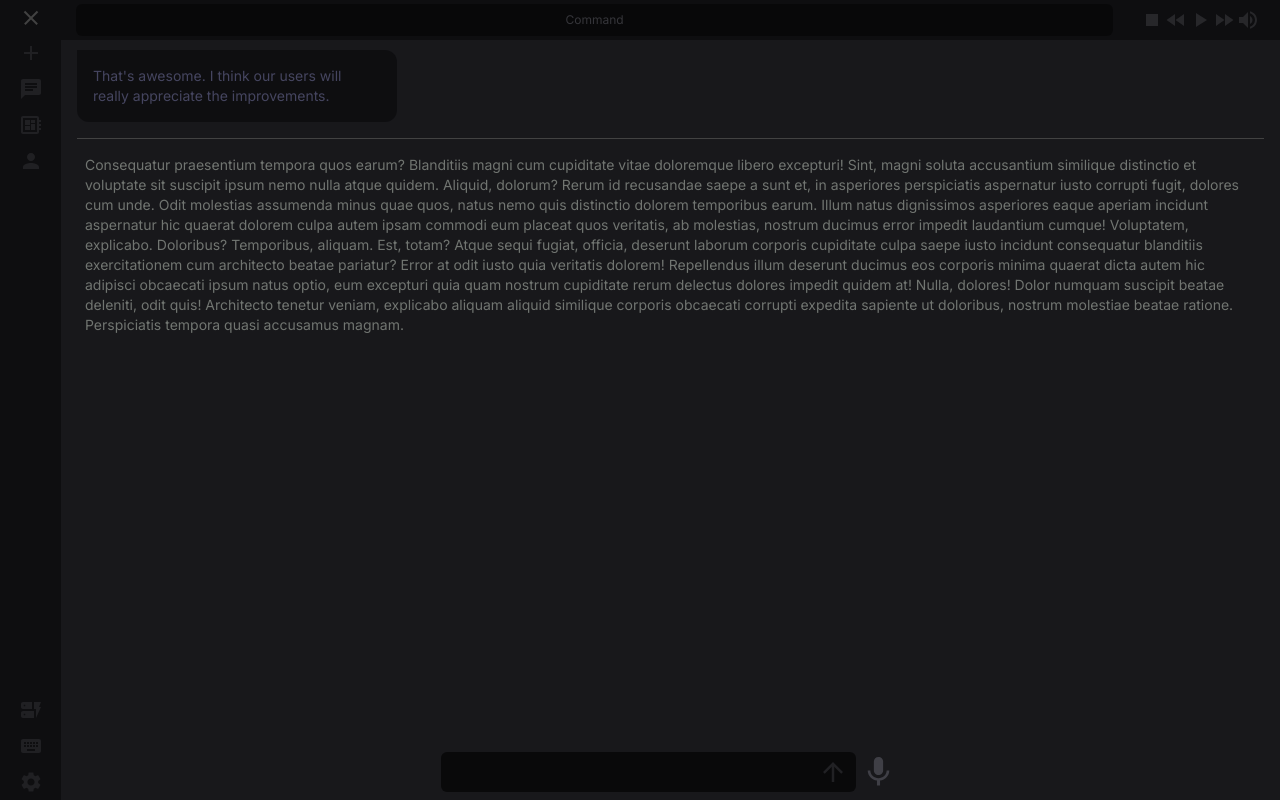
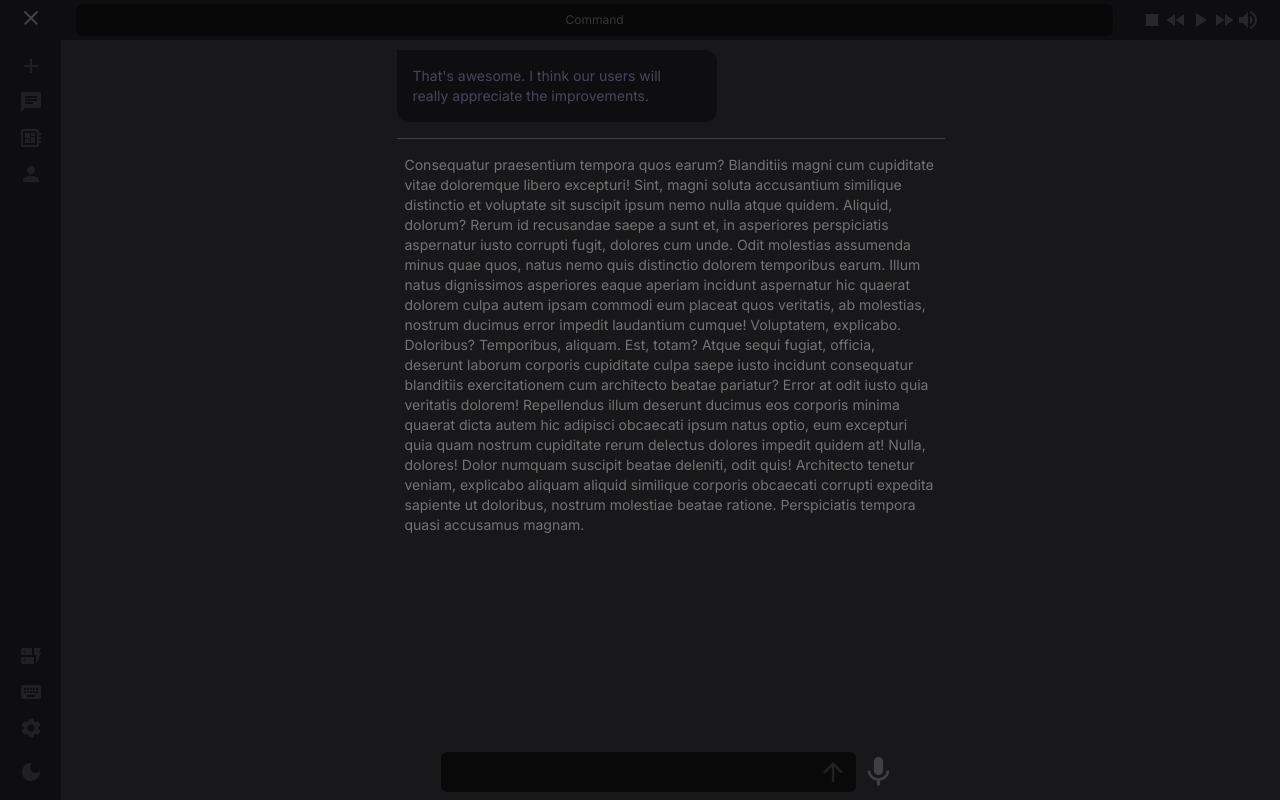
Before and after one commit to ln64-git/sqweebu, a Next.js app: page / in a window 1280 px wide. Both pictures are taken after a click on the element 30 px from the left and 20 px from the top of the page. Built offline with nearby package versions, Linux system fonts and the light colour scheme.

Commit message:
added sidebar breakpoints

```diff
--- a/src/app/page.tsx
+++ b/src/app/page.tsx
@@ -10,7 +10,7 @@ export default function HomePage() {
   const viewWidth = useNexus((state) => state.viewWidth);
 
   return (
-    <div className="flex h-full mt-10 ">
+    <div className="flex h-full mt-10 max-w-[580px] mx-auto ">
       <div className="flex-1 px-4 text-zinc-400 mt-1.5 gap-2">
         <ChatMessage />
         <div className=" my-4 ">
--- a/src/components/sidebar/sidebar.tsx
+++ b/src/components/sidebar/sidebar.tsx
@@ -15,12 +15,20 @@ export default function SideBar() {
   const sidebar = useNexus((state) => state.sidebar);
   const viewHeight = useNexus((state) => state.viewHeight);
 
-  const [isShortViewport, setIsShortViewport] = useState(false);
-  const [isShorterViewport, setIsShorterViewport] = useState(false);
+  const [isShort1, setIsShort1] = useState(false);
+  const [isShort2, setIsShort2] = useState(false);
+  const [isShort3, setIsShort3] = useState(false);
+  const [isShort4, setIsShort4] = useState(false);
+  const [isShort5, setIsShort5] = useState(false);
+  const [isShort6, setIsShort6] = useState(false);
 
   useEffect(() => {
-    setIsShorterViewport(viewHeight < 325); // Adjust the threshold as needed
-    setIsShortViewport(viewHeight < 350);
+    setIsShort1(viewHeight < 350);
+    setIsShort2(viewHeight < 325);
+    setIsShort3(viewHeight < 290);
+    setIsShort4(viewHeight < 250);
+    setIsShort5(viewHeight < 215);
+    setIsShort6(viewHeight < 170);
   }, [viewHeight]);
 
   const overlayColor = useThemeColor("overlay");
@@ -33,28 +41,38 @@ export default function SideBar() {
           className="md:block min-w-[61px] opacity-60 flex flex-col justify-between mt-[40px]"
         >
           <div className="flex flex-col justify-between items-center pt-2.5 h-full">
-            <div className="flex flex-col justify-center items-center gap-3 w-full h-[134px] pb-[20px]">
+            <div className="flex flex-col justify-start items-center gap-3 pt-1 w-full h-[134px] pb-[20px]  flex-1">
               <>
+                <div className={!isShort6 ? "" : "hidden"}>
                   <HoverableIcon src={add} alt="add" />
+                </div>
+                <div className={!isShort5 ? "" : "hidden"}>
                   <HoverableIcon src={chat} alt="chat" />
+                </div>
+                <div className={!isShort4 ? "" : "hidden"}>
                   <HoverableIcon src={model} alt="model" />
+                </div>
+                <div className={!isShort3 ? "" : "hidden"}>
                   <HoverableIcon src={voice} alt="voice" />
+                </div>
               </>
             </div>
+            <div className=" sticky bottom-0 left-0 flex flex-col ">
               <div className="flex flex-col justify-between items-center gap-3 w-full p-2  ">
-              <div className={!isShortViewport ? "" : "hidden"}>
+                <div className={!isShort1 ? "" : "hidden"}>
                   <HoverableIcon src={command} alt="command" />
                 </div>
-              <div className={!isShorterViewport ? "" : "hidden"}>
+                <div className={!isShort2 ? "" : "hidden"}>
                   <HoverableIcon src={keyboard} alt="keyboard" />
                 </div>
                 <div className="h-[22px]">
                   <HoverableIcon src={settings} alt="settings" />
                 </div>
               </div>
+              <div className="pt-[2px] h-[54px]">
+                <LightSwitch />
               </div>
-          <div className="pt-[2px] h-[58px]">
-            <LightSwitch />
+            </div>
           </div>
         </div>
       )}
```
Lines whose indentation alone changed are shown as unchanged.
